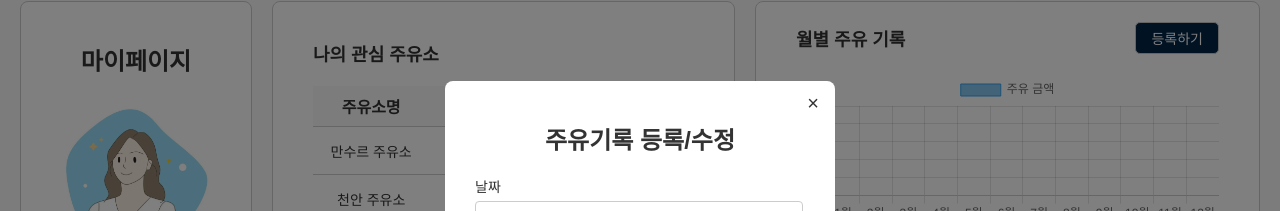
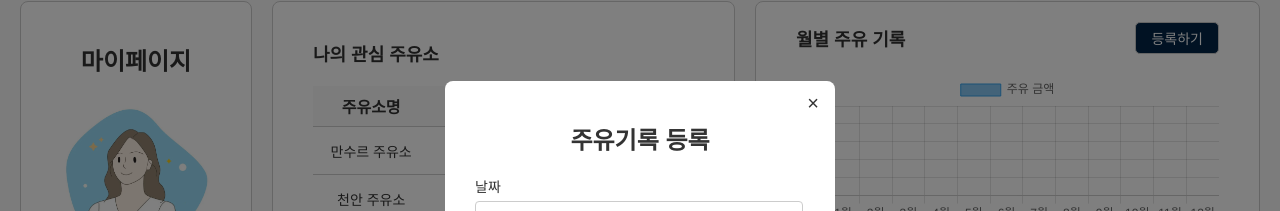
Before and after one commit to jung201/project_3, a React (Create React App) app in the folder VSCode/bob/: page /MyPage in a window 1280 px wide. Both pictures are taken after a click on the button "등록하기". Shown: the part 104-315 px from the top of the page. Built offline with nearby package versions, Linux system fonts and the light colour scheme; no server answers; the HTML template or start-up script is replaced by a standard one; a web font is replaced by a local one.

Commit message:
ㅇㄴㄹㅇㄴㄹㅇㄴㄹ

```diff
--- a/VSCode/bob/src/pages/MyPage/Records.js
+++ b/VSCode/bob/src/pages/MyPage/Records.js
@@ -33,12 +33,15 @@ const Records = () => {
   const [showRegistModal, setShowRegistModal] = useState(false); // RegistRecord 모달 상태
   const [allData, setAllData] = useState([]); // 초기 데이터
   const [currentPage, setCurrentPage] = useState(1); // 현재 페이지
+  const [editRecord, setEditRecord] = useState(null); // 수정할 데이터
 
   const userId = sessionStorage.getItem("userId"); // 로그인한 사용자 ID 가져오기
   const itemsPerPage = 8; // 페이지 당 항목 수
   const totalPages = Math.ceil(allData.length / itemsPerPage);
   const startIndex = (currentPage - 1) * itemsPerPage;
   const currentData = allData.slice(startIndex, startIndex + itemsPerPage);
+
+  //=============================================================================
 
   // API 호출로 주유 기록 불러오기
   useEffect(() => {
@@ -53,6 +56,8 @@ const Records = () => {
     loadFuelRecords();
   }, [userId]);
 
+  //=============================================================================
+
   // 새로운 주유 기록 추가
   const addRecord = async (record) => {
     if (!record.uuCoastDate || !record.uuStation || !record.uuCoast) {
@@ -64,15 +69,28 @@ const Records = () => {
         ...record,
         uuCreatedId: userId,
       });
-      setAllData([...allData, newRecord]);
-      alert("등록이 완료되었습니다.");
+      const updatedData = record.uuId
+        ? allData.map((item) =>
+            item.uuId === record.uuId ? { ...item, ...record } : item
+          )
+        : [...allData, newRecord];
+      setAllData(updatedData);
+      alert(record.uuId ? "수정이 완료되었습니다." : "등록이 완료되었습니다.");
+
       // 페이지 새로고침
       window.location.reload();
     } catch (error) {
-      console.error("주유 기록 저장 실패:", error);
-      alert("등록 중 오류가 발생했습니다.");
+      console.error("기록 저장 실패:", error);
+      alert("저장 중 오류가 발생했습니다.");
     }
   };
+
+  const handleEdit = (record) => {
+    setEditRecord(record); // 수정할 데이터 설정
+    setShowRegistModal(true); // 모달 열기
+  };
+
+  //=============================================================================
 
   // 주유 기록 삭제
   const handleDelete = async (recordId) => {
@@ -101,6 +119,8 @@ const Records = () => {
       console.warn("유효하지 않은 date 값:", record);
     }
   });
+
+  //========================================================================
 
   // 차트 데이터
   const chartData = {
@@ -134,13 +154,8 @@ const Records = () => {
       },
     ],
   };
-  const chartOptions = {
-    responsive: true,
-    maintainAspectRatio: false,
-    scales: {
-      y: { beginAtZero: true },
-    },
-  };
+
+  //========================================================================
 
   return (
     <div className="fuel-records">
@@ -178,7 +193,7 @@ const Records = () => {
               <td>{record.uuStation || "N/A"}</td>
               <td>{record.uuCoast ? `${record.uuCoast}원` : "0원"}</td>
               <td>
-                <button onClick={() => setShowRegistModal(true)}>수정</button>
+                <button onClick={() => handleEdit(true)}>수정</button>
               </td>
               <td>
                 <button onClick={() => handleDelete(record.uuId)}>삭제</button>
@@ -220,6 +235,7 @@ const Records = () => {
         <RegistRecord
           setShowRegistModal={setShowRegistModal}
           addRecord={addRecord}
+          initialData={editRecord} // 수정할 데이터 전달
         />
       )}
     </div>
--- a/VSCode/bob/src/pages/MyPage/RegistRecord.js
+++ b/VSCode/bob/src/pages/MyPage/RegistRecord.js
@@ -1,10 +1,12 @@
-import React, { useState } from "react";
+import React, { useState, useEffect } from "react";
 import "../../static/scss/MyPage/RegistRecord.scss";
 
-const RegistRecord = ({ setShowRegistModal, addRecord }) => {
-  const [uuCoastDate, setUuCoastDate] = useState("");
-  const [uuStation, setUuStation] = useState("");
-  const [uuCoast, setUuCoast] = useState("");
+const RegistRecord = ({ setShowRegistModal, addRecord, editRecord  }) => {
+  // editRecord가 있으면 기본값으로 설정
+  const [uuCoastDate, setUuCoastDate] = useState(editRecord?.uuCoastDate || "");
+  const [uuStation, setUuStation] = useState(editRecord?.uuStation || "");
+  const [uuCoast, setUuCoast] = useState(editRecord?.uuCoast || "");
+
 
   const handleSubmit = (e) => {
     e.preventDefault(); // 기본 동작 방지
@@ -18,6 +20,7 @@ const RegistRecord = ({ setShowRegistModal, addRecord }) => {
       uuCoastDate,
       uuStation,
       uuCoast: parseInt(uuCoast, 10),
+      uuId: editRecord?.uuId || null, // 수정 시 ID 포함
     });
 
     // 입력 필드 초기화
@@ -27,7 +30,6 @@ const RegistRecord = ({ setShowRegistModal, addRecord }) => {
 
     // 모달 닫기
     setShowRegistModal(false);
-
   };
 
   return (
@@ -36,7 +38,9 @@ const RegistRecord = ({ setShowRegistModal, addRecord }) => {
         <button className="close-btn" onClick={() => setShowRegistModal(false)}>
           &times;
         </button>
-        <h2 style={{ textAlign: "center" }}>주유기록 등록/수정</h2>
+        <h2 style={{ textAlign: "center" }}>
+          {editRecord  ? "주유기록 수정" : "주유기록 등록"}
+        </h2>
         <form onSubmit={handleSubmit}>
           <label>
             날짜
```
